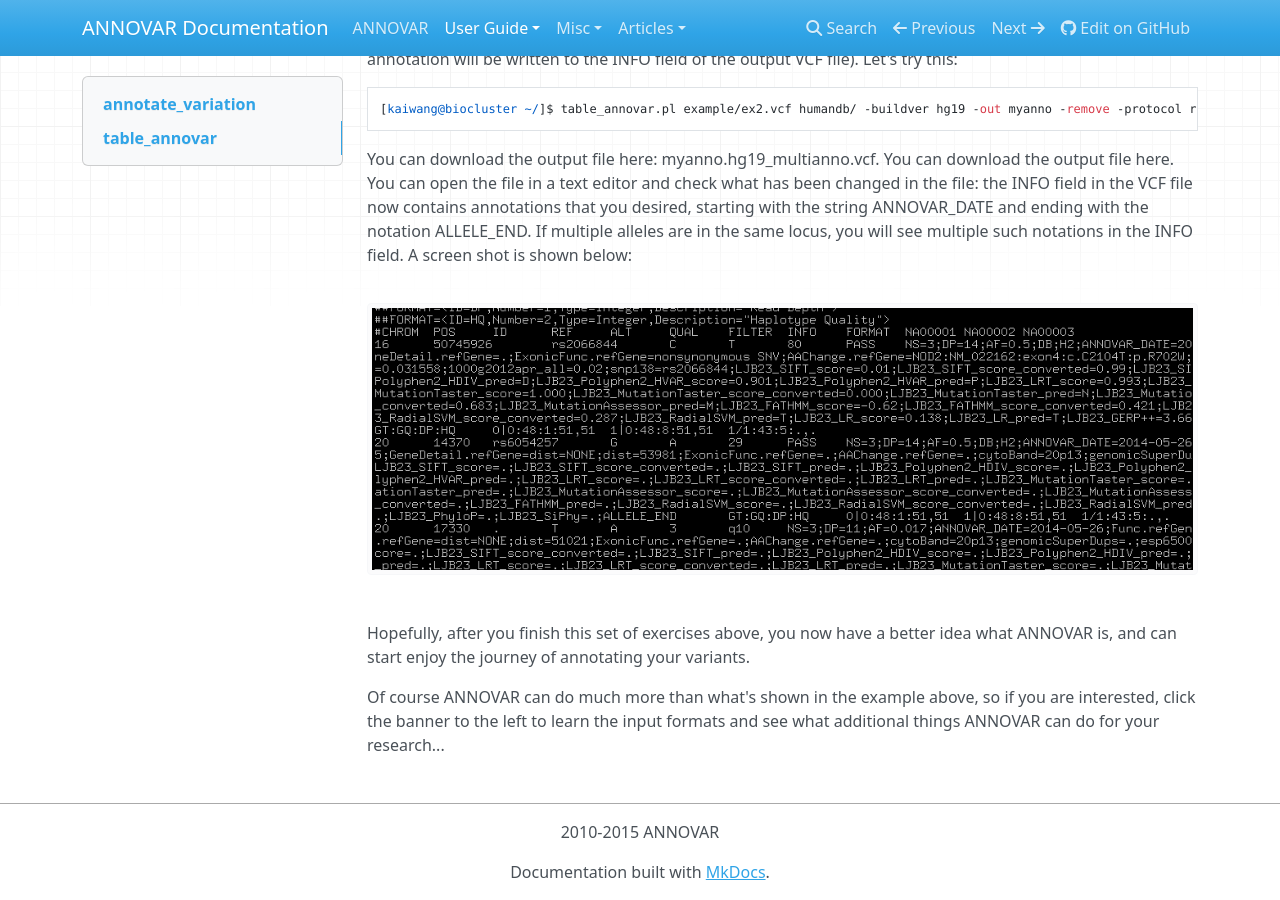
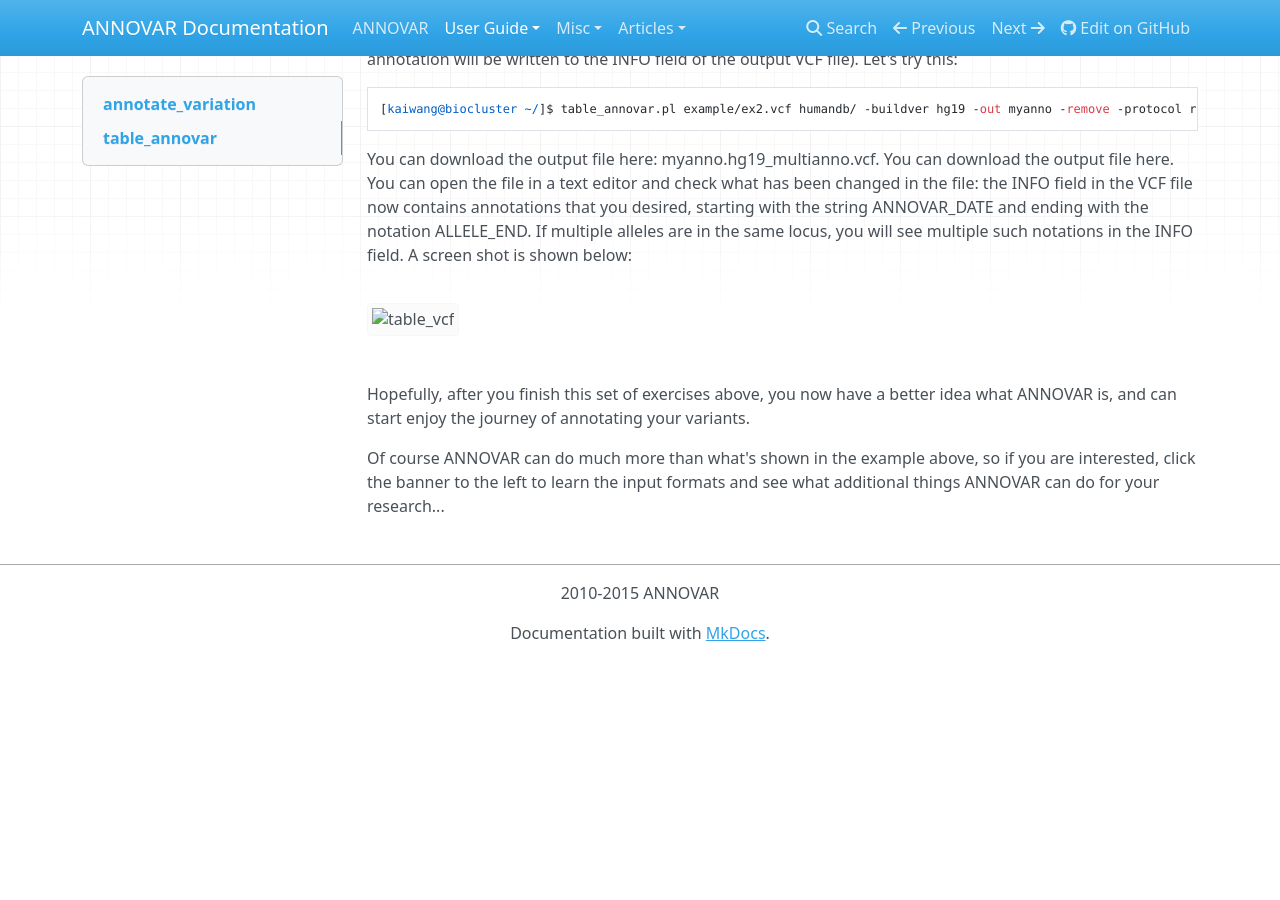
Before and after one commit to WGLab/doc-ANNOVAR, an MkDocs documentation site: the page built from docs/user-guide/startup.md, in a window 1280 px wide and 900 px high, scrolled down 2529 px. Built offline with MkDocs 1.6.1, drawn with Linux system fonts in a browser that asks for light colours; nearby versions of some CDN libraries; old or Windows-style settings are respelled for this version of MkDocs; after the commit the page ends 3190 px from its top, so only the background shows below that.

Commit message:
Updated startup.md

```diff
--- a/docs/user-guide/startup.md
+++ b/docs/user-guide/startup.md
@@ -46,7 +46,7 @@ Below is an example on using the TABLE_ANNOVAR program, which takes an input var
 
 Run the above commands one by one. The first a few commands download appropriate databases into the humandb/ directory. The final command run TABLE_ANNOVAR, using dbSNP version 138, 1000 Genomes Project 2012 April version, NHLBI 6500 exome database (referred to as esp6400si), dbNFSP (referred to as ljb23) databases and remove all temporary files, and generates the output file: myanno.hg19_multianno.txt. Fields that does not have any annotation will be filled by "." string. Open the output file in Excel and see what it contains. The expected output file that I generated can be downloaded here: myanno.hg19_multianno.csv. A screen shot of the first a few columns is shown below:
 
-![table_annovar](../img/table_annovar.PNG)
+![table_annovar](/img/table_annovar.PNG)
 
 The output file contains multiple columns. The first a few columns are your input column. Each of the following columns corresponds on one of the "protocol" that user specified in the command line. For example, esp6500si_all means allele frequency in the ESP6500 database. The snp138 means the SNP identifier in the dbSNP version 138. The LJB23* columns contains prediction scores for non-synonymous variants using several widely used tools, including SIFT scores, PolyPhen2 HDIV scores, PolyPhen2 HVAR scores, LRT scores, MutationTaster scores, MutationAssessor score, FATHMM scores, GERP++ scores, PhyloP scores and SiPhy scores. The "-operation" argument tells ANNOVAR which operations to use for each of the protocols: g means gene-based, r means region-based and f means filter-based. You will find details on what are gene/region/filter-based annotations in the other web pages.
 
@@ -60,7 +60,7 @@ As of July 2014, per user requests, TABLE_ANNOVAR can directly support input and
 
 You can download the output file here: myanno.hg19_multianno.vcf. You can download the output file here. You can open the file in a text editor and check what has been changed in the file: the INFO field in the VCF file now contains annotations that you desired, starting with the string ANNOVAR_DATE and ending with the notation ALLELE_END. If multiple alleles are in the same locus, you will see multiple such notations in the INFO field. A screen shot is shown below:
 
-![table_vcf](../img/table_vcf.PNG)
+![table_vcf](img/table_vcf.PNG)
 
 Hopefully, after you finish this set of exercises above, you now have a better idea what ANNOVAR is, and can start enjoy the journey of annotating your variants.
 
```
